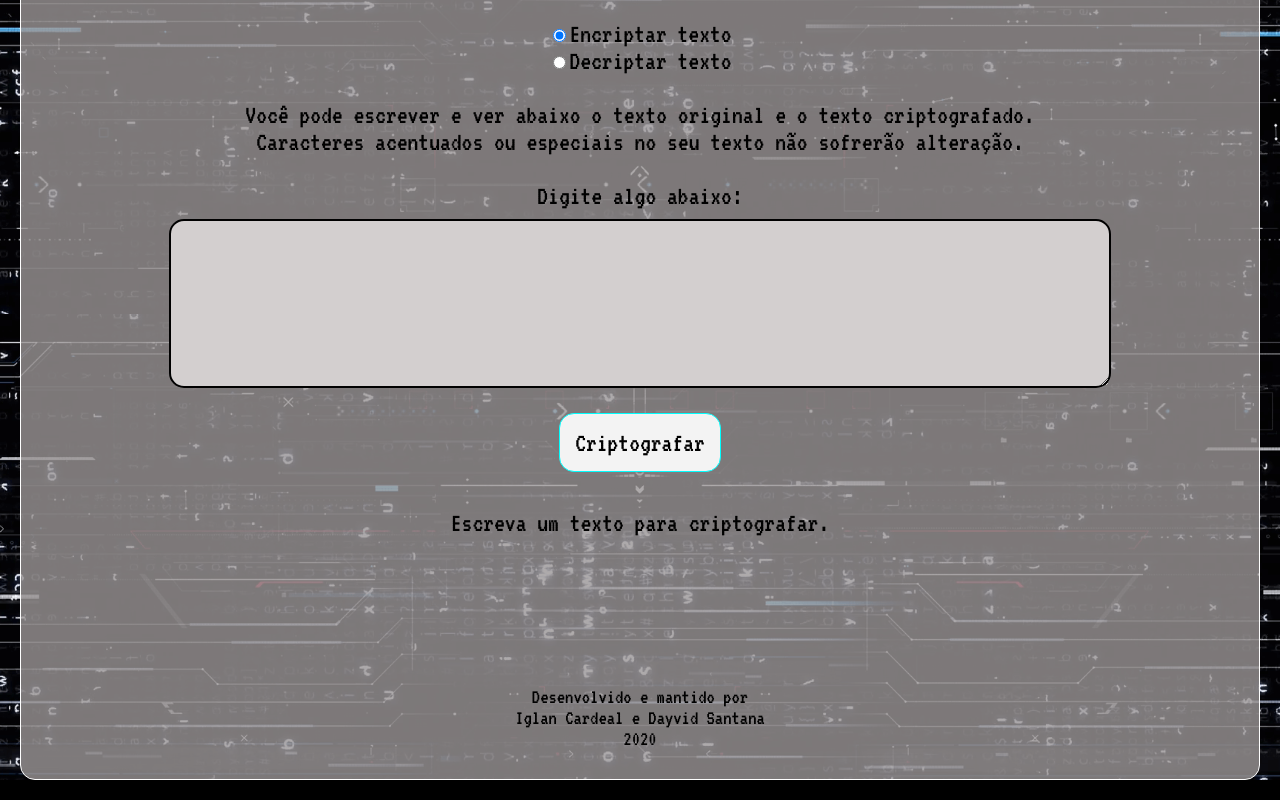
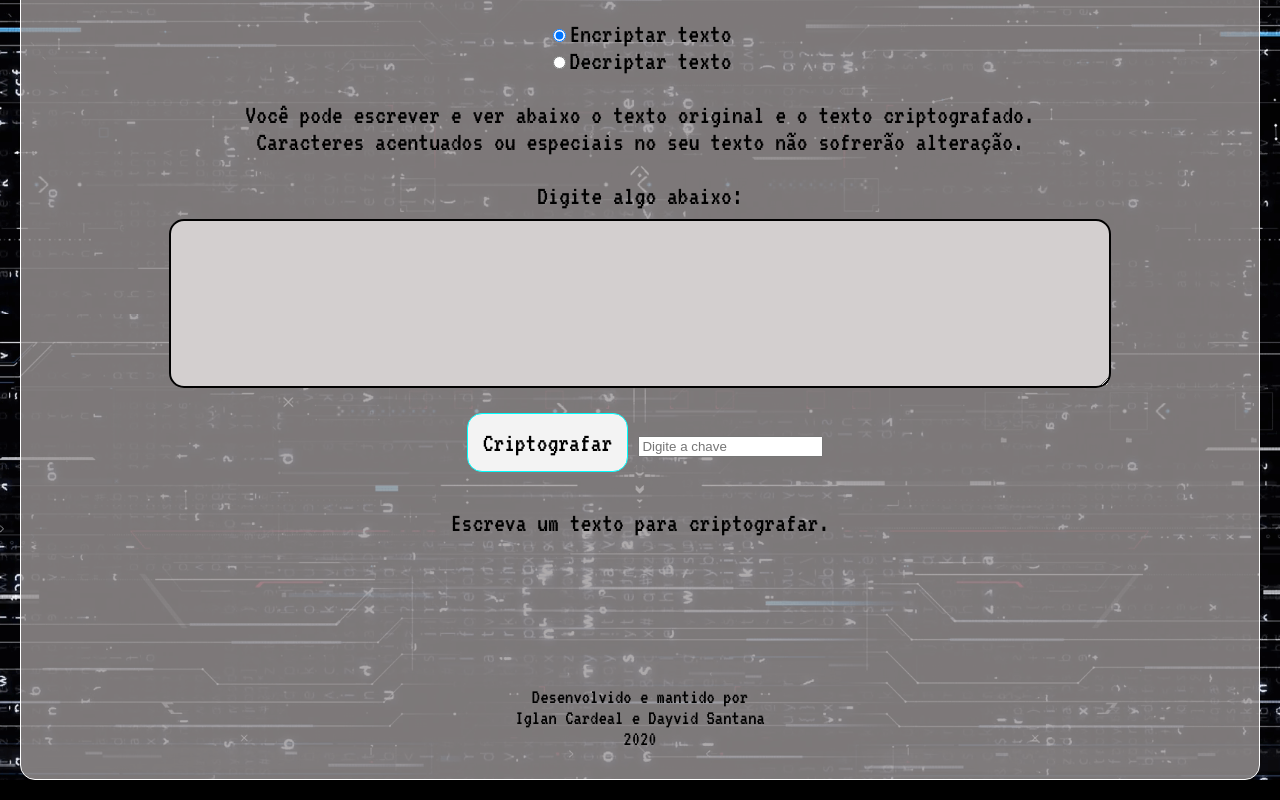
Before and after one commit to Dayvid-San/cifra-de-cesar-nextjs, a Next.js app: page / in a window 1280 px wide. Shown: the part 506-1306 px from the top of the page. Built offline with nearby package versions, Linux system fonts and the light colour scheme.

Commit message:
fix: node package updated

```diff
--- a/package.json
+++ b/package.json
@@ -14,6 +14,7 @@
     "react": "17.0.1",
     "react-copy-to-clipboard": "^5.0.2",
     "react-dom": "17.0.1",
-    "typescript": "^4.0.5"
+    "typescript": "^4.0.5",
+    "package-name": "1.2.3"
   }
 }
--- a/pages/index.tsx
+++ b/pages/index.tsx
@@ -31,6 +31,8 @@ export default function Home() {
 
         <TextInput getInputText={getInputTextHandler} action={action} />
 
+        <input type="number" name="" placeholder='Digite a chave' id="" />
+
         {(inputText && <OriginalText originalText={inputText} />) ||
           (action === 'crypt' ? (
             <p>Escreva um texto para criptografar.</p>
@@ -39,7 +41,6 @@ export default function Home() {
           ))}
 
         {inputText && <Output inputText={inputText} action={action} />}
-
         <Footer />
       </Main>
     </div>
```
Also changed, not shown: 2 other files (tests, documents, lock files or other folders).
